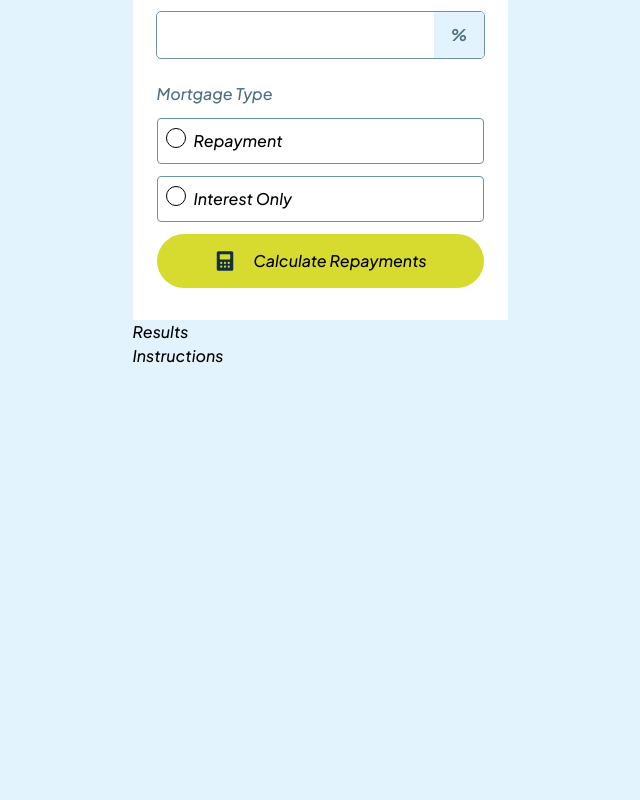
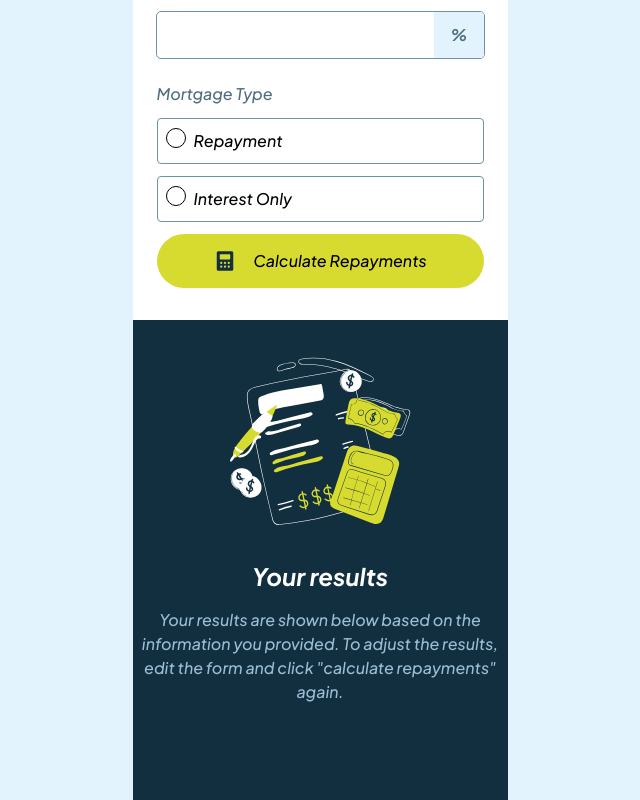
Before and after one commit to FelipeCastro-js/HipoSmart, a React (Vite) app: page / in a window 1280 px wide. Shown: the part 356-1156 px from the top of the page, without its empty margins (320-960 px from the left). Before the commit the page ends 800 px from the top, so only its background shows below. Built offline with nearby package versions, Linux system fonts and the light colour scheme.

Commit message:
feat: add design component instructions

```diff
--- a/src/components/Calculator.tsx
+++ b/src/components/Calculator.tsx
@@ -9,8 +9,8 @@ export const Calculator = ({ styles = "" }: Props) => {
     <div className={`${styles} w-[375px]`}>
       <Form />
       <div>
+        <Instructions />
         <Results />
-        <Instructions />
       </div>
     </div>
   );
--- a/src/components/Instructions.tsx
+++ b/src/components/Instructions.tsx
@@ -3,5 +3,19 @@ interface Props {
 }
 
 export const Instructions = ({ styles = "" }: Props) => {
-  return <div className={`${styles}`}>Instructions</div>;
+  return (
+    <div className={`${styles} bg-Slate-900 text-white py-8 px6 text-center`}>
+      <img
+        className="m-auto mb-4"
+        src="/assets/images/illustration-empty.svg"
+        alt="illustration empty"
+      />
+      <h2 className="text-2xl font-bold mb-4">Your results</h2>
+      <p className="text-Slate-300">
+        Your results are shown below based on the information you provided. To
+        adjust the results, edit the form and click "calculate repayments"
+        again.
+      </p>
+    </div>
+  );
 };
--- a/src/components/Results.tsx
+++ b/src/components/Results.tsx
@@ -3,5 +3,9 @@ interface Props {
 }
 
 export const Results = ({ styles = "" }: Props) => {
-  return <div className={`${styles}`}>Results</div>;
+  return (
+    <div
+      className={`${styles} bg-Slate-900 text-white py-8 px6 text-center`}
+    ></div>
+  );
 };
```
